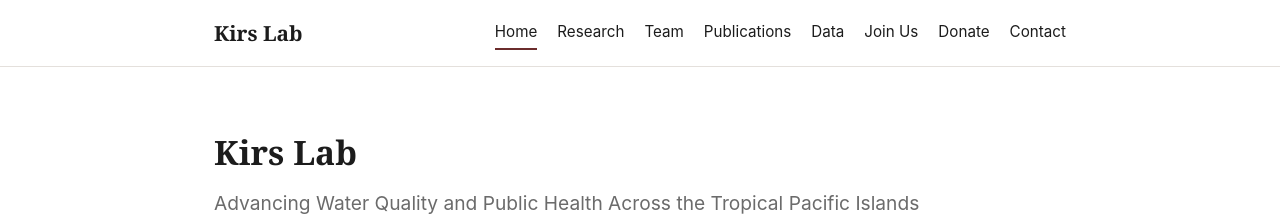
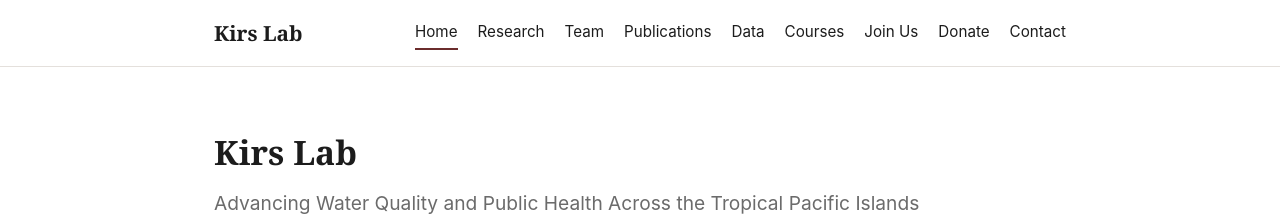
Before and after one commit to MarekKirs/marekkirs.github.io, a Jekyll site: the page built from index.md, in a window 1280 px wide. Shown: the top 216 px of the page. Built offline with Jekyll 4.4.1, drawn with Linux system fonts in a browser that asks for light colours.

Commit message:
Update _config.yml

```diff
--- a/_config.yml
+++ b/_config.yml
@@ -35,6 +35,8 @@ nav_pages:
     url: /publications/
   - title: Data
     url: /data/
+  - title: Courses
+    url: /courses/
   - title: Join Us
     url: /join/
   - title: Donate
```
